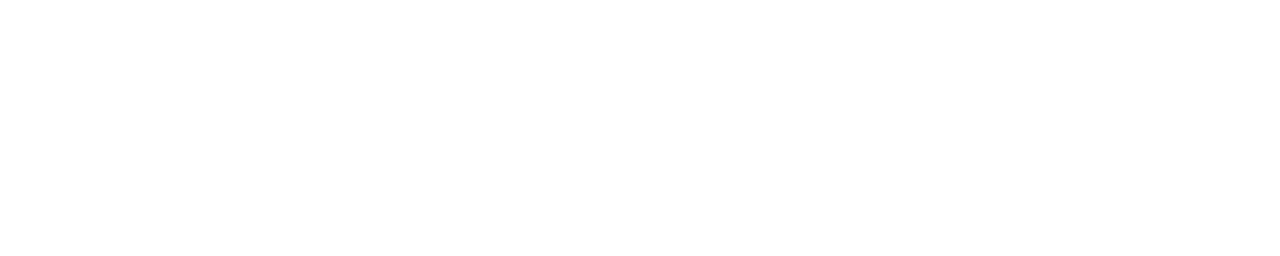
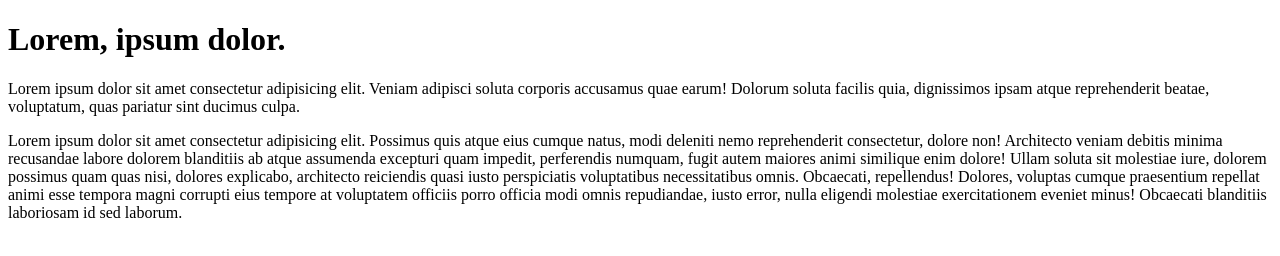
Before and after one commit to rafhaelmallorga/sp1-35, a plain HTML site: page index.html in a window 1280 px wide. Drawn offline with Linux system fonts and the light colour scheme.

Commit message:
Adicionado Titulo e Paragrafo

```diff
--- a/index.html
+++ b/index.html
@@ -4,9 +4,13 @@
     <meta charset="UTF-8">
     <meta http-equiv="X-UA-Compatible" content="IE=edge">
     <meta name="viewport" content="width=device-width, initial-scale=1.0">
-    <title>Document</title>
+    <title>Rafhael Mallorga</title>
 </head>
 <body>
-
+    <main>
+        <h1>Lorem, ipsum dolor.</h1>
+        <p>Lorem ipsum dolor sit amet consectetur adipisicing elit. Veniam adipisci soluta corporis accusamus quae earum! Dolorum soluta facilis quia, dignissimos ipsam atque reprehenderit beatae, voluptatum, quas pariatur sint ducimus culpa.</p>
+        <p>Lorem ipsum dolor sit amet consectetur adipisicing elit. Possimus quis atque eius cumque natus, modi deleniti nemo reprehenderit consectetur, dolore non! Architecto veniam debitis minima recusandae labore dolorem blanditiis ab atque assumenda excepturi quam impedit, perferendis numquam, fugit autem maiores animi similique enim dolore! Ullam soluta sit molestiae iure, dolorem possimus quam quas nisi, dolores explicabo, architecto reiciendis quasi iusto perspiciatis voluptatibus necessitatibus omnis. Obcaecati, repellendus! Dolores, voluptas cumque praesentium repellat animi esse tempora magni corrupti eius tempore at voluptatem officiis porro officia modi omnis repudiandae, iusto error, nulla eligendi molestiae exercitationem eveniet minus! Obcaecati blanditiis laboriosam id sed laborum.</p>
+    </main>
 </body>
 </html>
```
